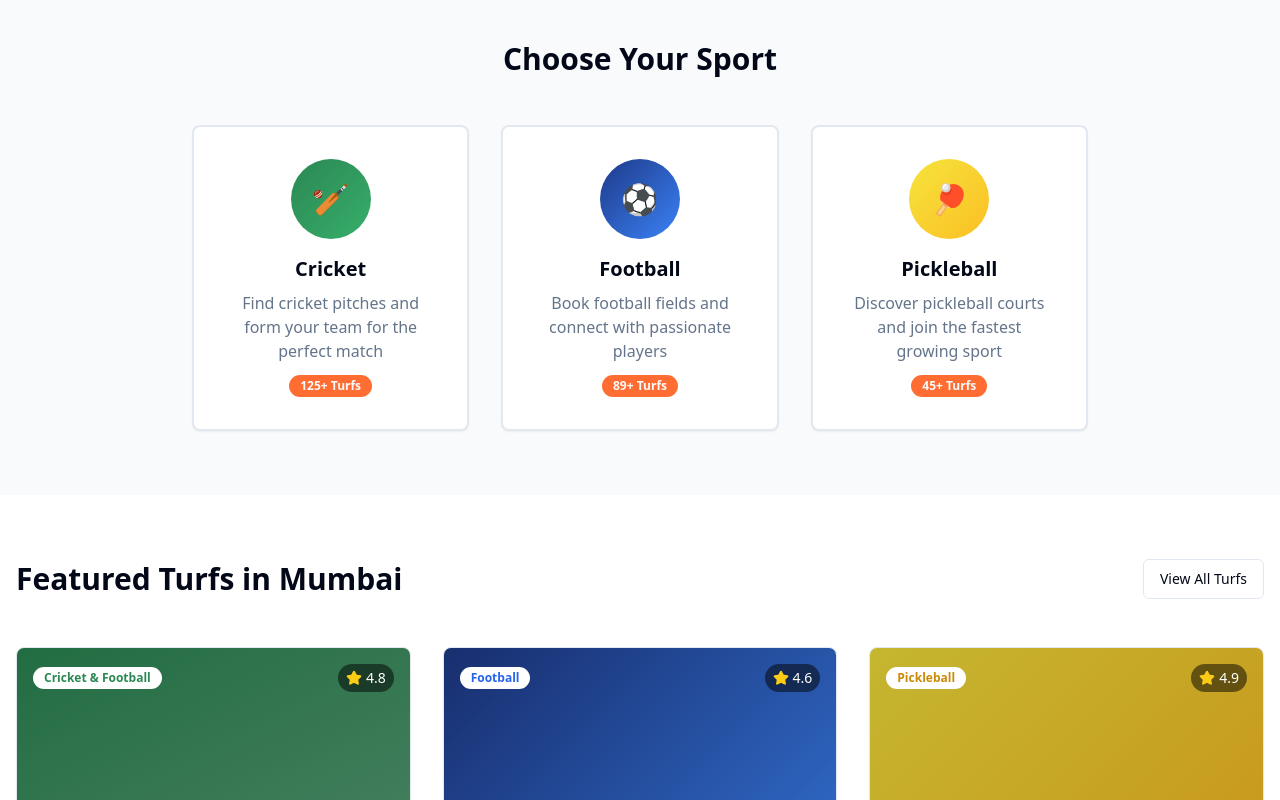
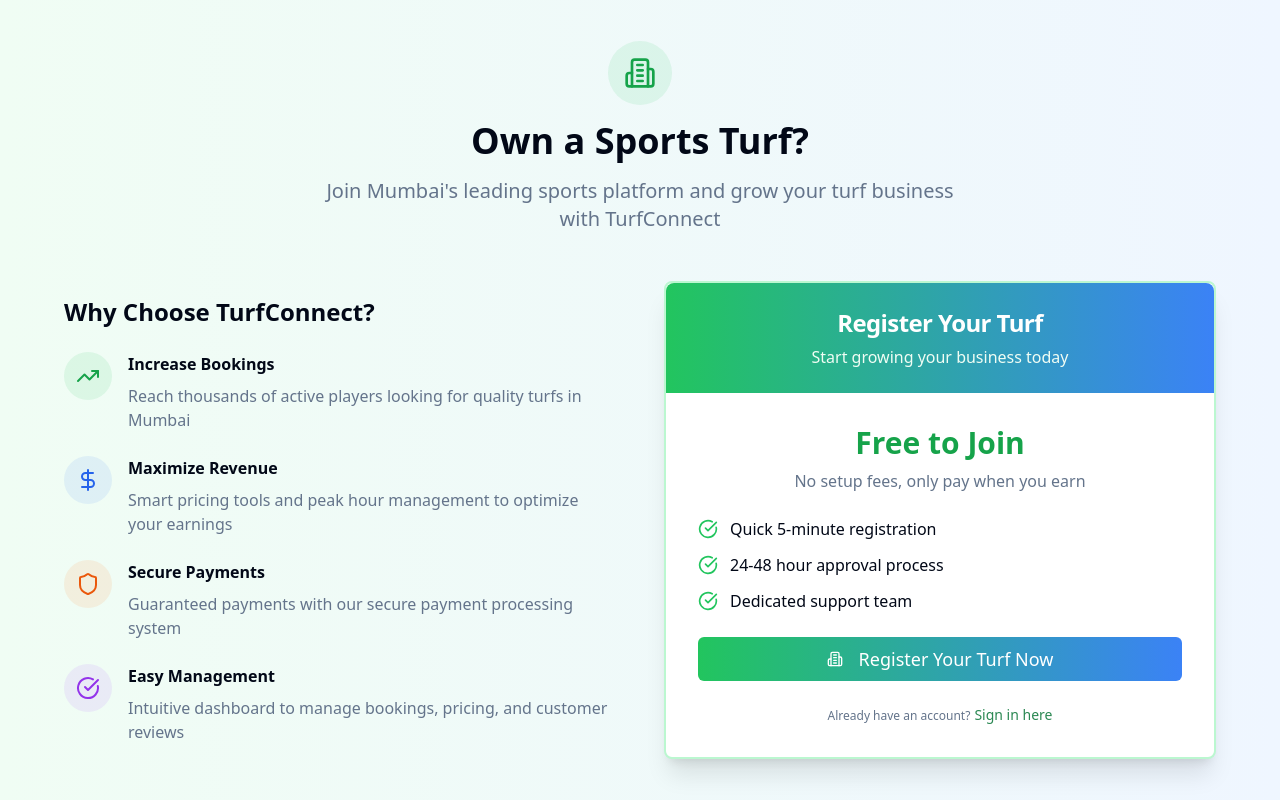
Before and after one commit to Divvyaj15/Turf-Near-You, a React (Vite) app: page / in a window 1280 px wide. Shown: the part 720-1520 px from the top of the page. Built offline with nearby package versions, Linux system fonts and the light colour scheme.

Commit message:
feat: Add turf owner registration section
Adds a dedicated section for turf owner registration, guiding users through the process.

```diff
--- a/src/pages/Index.tsx
+++ b/src/pages/Index.tsx
@@ -4,7 +4,7 @@ import { Button } from '@/components/ui/button';
 import { Input } from '@/components/ui/input';
 import { Card, CardContent, CardHeader, CardTitle } from '@/components/ui/card';
 import { Badge } from '@/components/ui/badge';
-import { Search, MapPin, Calendar, Users, Star, Clock, Wifi, Car, Shield, LogOut, Building2 } from 'lucide-react';
+import { Search, MapPin, Calendar, Users, Star, Clock, Wifi, Car, Shield, LogOut, Building2, CheckCircle, TrendingUp, DollarSign } from 'lucide-react';
 import { useAuth } from '@/contexts/AuthContext';
 import { useToast } from '@/hooks/use-toast';
 
@@ -141,6 +141,119 @@ const Index = () => {
         <div className="absolute bottom-20 left-1/4 animate-bounce-sports delay-500">
           <div className="w-12 h-12 bg-white/10 rounded-full flex items-center justify-center">
             <span className="text-xl">🏓</span>
+          </div>
+        </div>
+      </section>
+
+      {/* Turf Owner Registration Section */}
+      <section className="py-16 bg-gradient-to-r from-green-50 to-blue-50">
+        <div className="container mx-auto px-4">
+          <div className="max-w-6xl mx-auto">
+            <div className="text-center mb-12">
+              <div className="w-16 h-16 bg-green-500/10 rounded-full flex items-center justify-center mx-auto mb-4">
+                <Building2 className="w-8 h-8 text-green-600" />
+              </div>
+              <h2 className="text-3xl md:text-4xl font-bold mb-4">Own a Sports Turf?</h2>
+              <p className="text-xl text-muted-foreground max-w-2xl mx-auto">
+                Join Mumbai's leading sports platform and grow your turf business with TurfConnect
+              </p>
+            </div>
+
+            <div className="grid grid-cols-1 lg:grid-cols-2 gap-12 items-center">
+              {/* Benefits */}
+              <div className="space-y-6">
+                <h3 className="text-2xl font-semibold mb-6">Why Choose TurfConnect?</h3>
+
+                <div className="flex items-start space-x-4">
+                  <div className="w-12 h-12 bg-green-500/10 rounded-full flex items-center justify-center flex-shrink-0">
+                    <TrendingUp className="w-6 h-6 text-green-600" />
+                  </div>
+                  <div>
+                    <h4 className="font-semibold mb-2">Increase Bookings</h4>
+                    <p className="text-muted-foreground">Reach thousands of active players looking for quality turfs in Mumbai</p>
+                  </div>
+                </div>
+
+                <div className="flex items-start space-x-4">
+                  <div className="w-12 h-12 bg-blue-500/10 rounded-full flex items-center justify-center flex-shrink-0">
+                    <DollarSign className="w-6 h-6 text-blue-600" />
+                  </div>
+                  <div>
+                    <h4 className="font-semibold mb-2">Maximize Revenue</h4>
+                    <p className="text-muted-foreground">Smart pricing tools and peak hour management to optimize your earnings</p>
+                  </div>
+                </div>
+
+                <div className="flex items-start space-x-4">
+                  <div className="w-12 h-12 bg-orange-500/10 rounded-full flex items-center justify-center flex-shrink-0">
+                    <Shield className="w-6 h-6 text-orange-600" />
+                  </div>
+                  <div>
+                    <h4 className="font-semibold mb-2">Secure Payments</h4>
+                    <p className="text-muted-foreground">Guaranteed payments with our secure payment processing system</p>
+                  </div>
+                </div>
+
+                <div className="flex items-start space-x-4">
+                  <div className="w-12 h-12 bg-purple-500/10 rounded-full flex items-center justify-center flex-shrink-0">
+                    <CheckCircle className="w-6 h-6 text-purple-600" />
+                  </div>
+                  <div>
+                    <h4 className="font-semibold mb-2">Easy Management</h4>
+                    <p className="text-muted-foreground">Intuitive dashboard to manage bookings, pricing, and customer reviews</p>
+                  </div>
+                </div>
+              </div>
+
+              {/* Registration CTA */}
+              <div>
+                <Card className="shadow-xl border-2 border-green-200">
+                  <CardHeader className="text-center bg-gradient-to-r from-green-500 to-blue-500 text-white rounded-t-lg">
+                    <CardTitle className="text-2xl">Register Your Turf</CardTitle>
+                    <p className="text-green-50">Start growing your business today</p>
+                  </CardHeader>
+                  <CardContent className="p-8">
+                    <div className="space-y-6">
+                      <div className="text-center">
+                        <div className="text-3xl font-bold text-green-600 mb-2">Free to Join</div>
+                        <p className="text-muted-foreground">No setup fees, only pay when you earn</p>
+                      </div>
+
+                      <div className="space-y-3">
+                        <div className="flex items-center space-x-3">
+                          <CheckCircle className="w-5 h-5 text-green-500" />
+                          <span>Quick 5-minute registration</span>
+                        </div>
+                        <div className="flex items-center space-x-3">
+                          <CheckCircle className="w-5 h-5 text-green-500" />
+                          <span>24-48 hour approval process</span>
+                        </div>
+                        <div className="flex items-center space-x-3">
+                          <CheckCircle className="w-5 h-5 text-green-500" />
+                          <span>Dedicated support team</span>
+                        </div>
+                      </div>
+
+                      <Button
+                        onClick={() => navigate('/auth')}
+                        className="w-full bg-gradient-to-r from-green-500 to-blue-500 hover:from-green-600 hover:to-blue-600 text-white text-lg py-3"
+                        size="lg"
+                      >
+                        <Building2 className="w-5 h-5 mr-2" />
+                        Register Your Turf Now
+                      </Button>
+
+                      <p className="text-xs text-muted-foreground text-center">
+                        Already have an account?
+                        <Button variant="link" className="p-0 ml-1 h-auto" onClick={() => navigate('/auth')}>
+                          Sign in here
+                        </Button>
+                      </p>
+                    </div>
+                  </CardContent>
+                </Card>
+              </div>
+            </div>
           </div>
         </div>
       </section>
```
